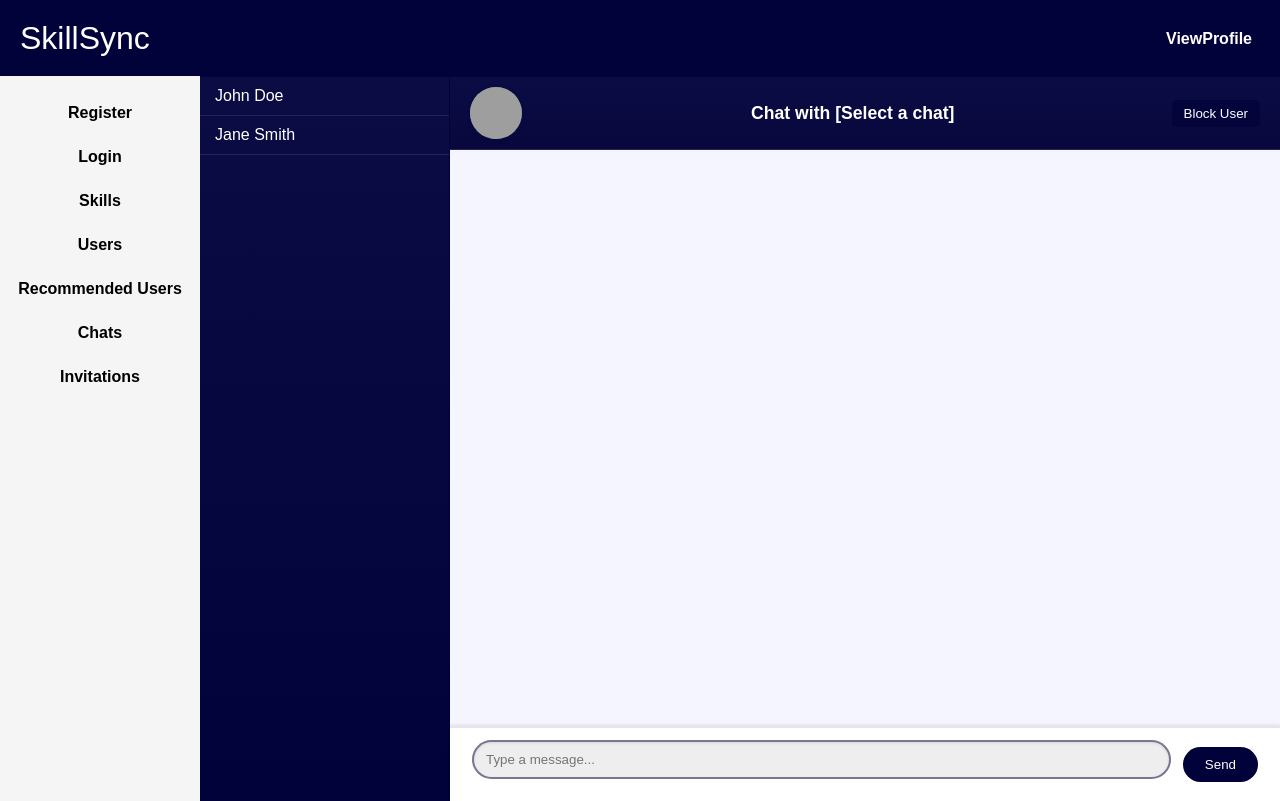
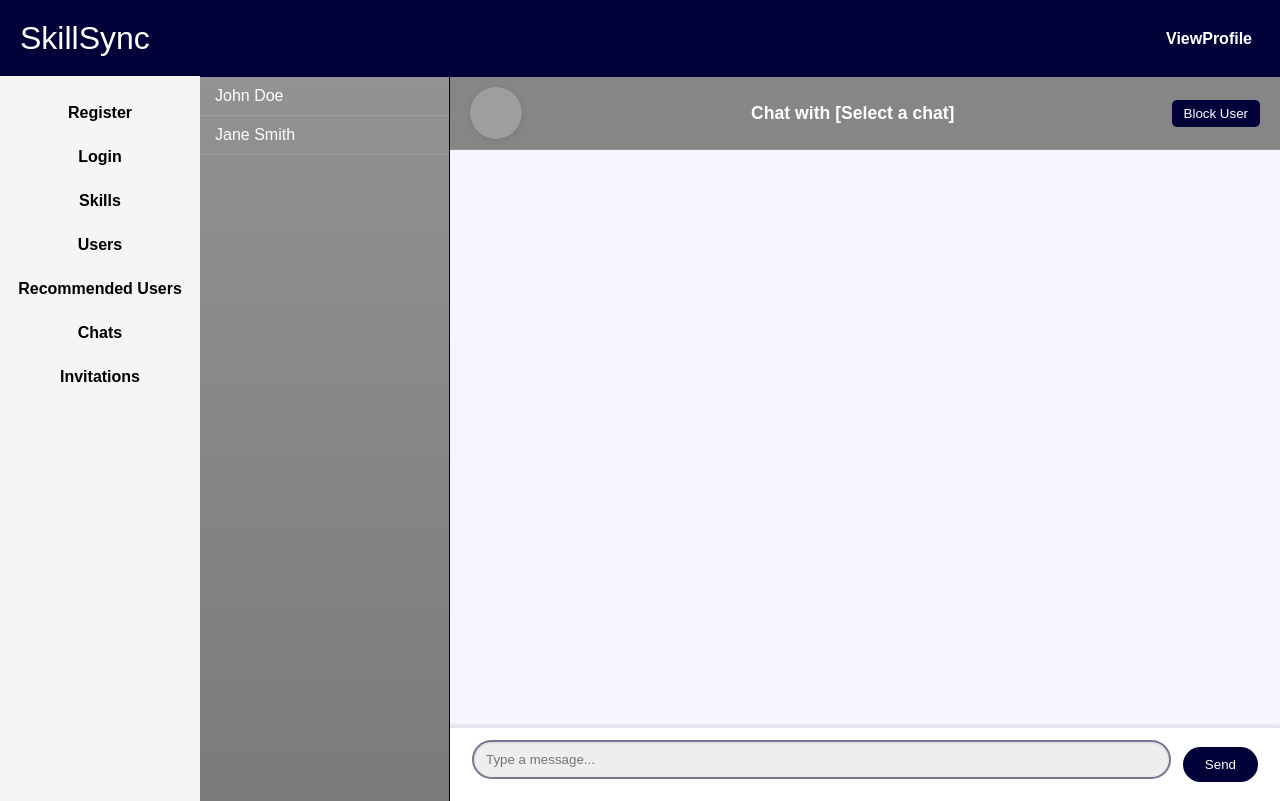
Before and after one commit to wdhzw/Skillsync, a React (Create React App) app in the folder skillsync/: page /Chats in a window 1280 px wide. Built offline with nearby package versions, Linux system fonts and the light colour scheme; grey boxes are pictures that could not be loaded.

Commit message:
UI color updated

```diff
--- a/skillsync/src/pages/Chats.css
+++ b/skillsync/src/pages/Chats.css
@@ -20,12 +20,12 @@ body {
     width: 250px;
     border-right: 1px solid rgb(2, 2, 58);
     overflow-y: auto;
-    background: linear-gradient(to bottom, rgb(12, 12, 68), rgb(2, 2, 58)); /* Gradient background */
+    background: linear-gradient(to bottom, #929292, #7b7b7b); /* Neutral gradient */
 }
 
 .conversation-item {
     padding: 10px 15px;
-    border-bottom: 1px solid rgba(255, 255, 255, 0.1); /* Adjusted for visibility against gradient */
+    border-bottom: 1px solid rgba(255, 255, 255, 0.1);
     cursor: pointer;
     transition: background-color 0.3s;
     font-weight: 500;
@@ -33,11 +33,11 @@ body {
 }
 
 .conversation-item:hover {
-    background-color: rgba(255, 255, 255, 0.1); /* Semi-transparent white for hover */
+    background-color: rgba(2, 2, 58, 0.2); /* Dark blue tint on hover */
 }
 
 .conversation-item.active {
-    background-color: rgba(2, 2, 58, 0.8); /* Darker for active state */
+    background-color: rgba(2, 2, 58, 0.5); /* More prominent dark blue for active state */
     color: #EEE;
 }
 
@@ -49,8 +49,8 @@ body {
 
 .chat-header {
     padding: 10px 20px;
-    border-bottom: 1px solid rgba(255, 255, 255, 0.1); /* Adjusted for visibility against gradient */
-    background: linear-gradient(to bottom, rgb(12, 12, 68), rgb(8, 8, 63)); /* Lighter gradient */
+    border-bottom: 1px solid rgba(255, 255, 255, 0.1);
+    background: #868686; /* Slightly different shade of gray */
     font-weight: bold;
     font-size: 1.1em;
     color: white;
@@ -73,7 +73,7 @@ body {
 
 .block-btn {
     padding: 6px 12px;
-    background-color: rgba(2, 2, 58, 0.7);
+    background-color:rgba(2, 2, 58, 0.7)5;
     border: none;
     border-radius: 5px;
     cursor: pointer;
```
